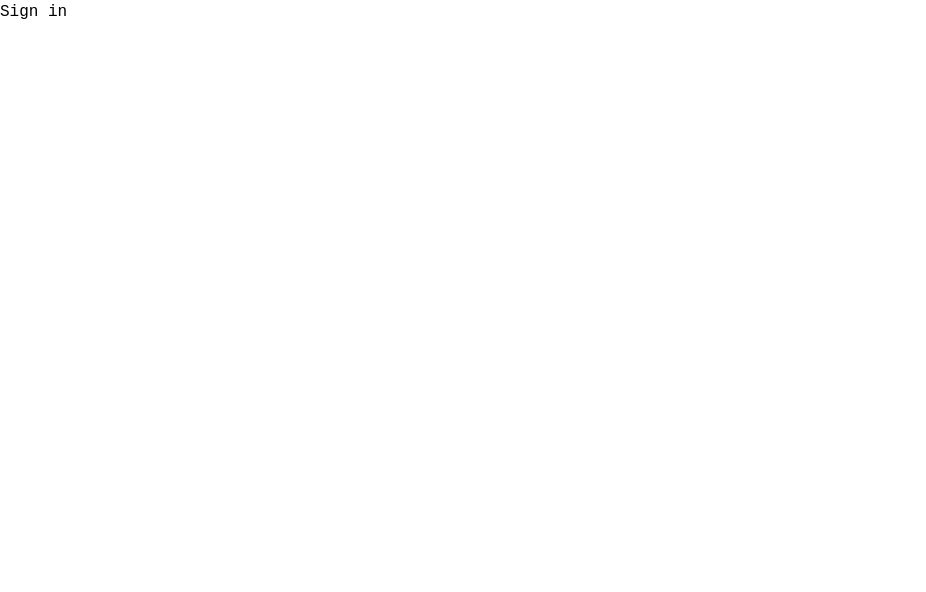
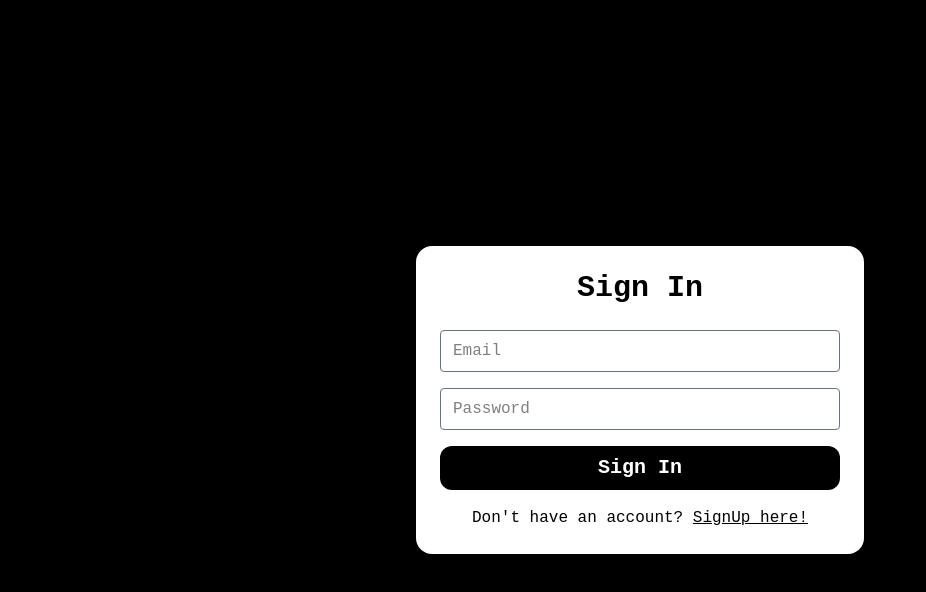
Before and after one commit to 88bones/TaskMate, a React (Vite) app in the folder client/: page /signin in a window 1280 px wide. Shown: the top 592 px of the page, without its empty margins (0-926 px from the left). Built offline with nearby package versions, Linux system fonts and the light colour scheme.

Commit message:
login backend

```diff
--- a/client/src/components/SignIn.jsx
+++ b/client/src/components/SignIn.jsx
@@ -1,9 +1,79 @@
-import React from "react";
+import React, { useState } from "react";
+import { useNavigate } from "react-router-dom";
 
 const SignIn = () => {
+  const inputStyle =
+    "w-full border border-gray-500 rounded px-3 py-2 focus:outline-none focus:ring-2 focus:ring-blue-500";
+
+  const [data, setData] = useState({
+    email: "",
+    password: "",
+  });
+
+  const [error, setError] = useState();
+  const [formError, setFormError] = useState();
+
+  const navigate = useNavigate();
+
+  const handleChange = (e) => {
+    const { name, value } = e.target;
+    setData({
+      ...data,
+      [name]: value,
+    });
+  };
+  const handleSubmit = () => {};
+
   return (
-    <div>
-      <h1>Sign in</h1>
+    <div className="flex justify-center items-center h-screen bg-black px-4">
+      <div className="w-full max-w-md bg-white rounded-2xl shadow-lg p-6">
+        <header>
+          <p className="text-2xl md:text-3xl font-extrabold text-center mb-6">
+            Sign In
+          </p>
+        </header>
+        <form onSubmit={handleSubmit} className="flex flex-col gap-y-4">
+          <input
+            className={inputStyle}
+            type="email"
+            name="email"
+            placeholder="Email"
+            value={data.email}
+            onChange={handleChange}
+            required
+          />
+
+          <input
+            className={inputStyle}
+            type="password"
+            name="password"
+            placeholder="Password"
+            value={data.password}
+            onChange={handleChange}
+            required
+          />
+
+          <button
+            className="bg-black hover:bg-blue-600 w-full text-white font-bold text-lg md:text-xl py-2 rounded-xl cursor-pointer"
+            type="submit"
+          >
+            Sign In
+          </button>
+          {formError && (
+            <span className="text-red-600 text-sm">{formError}</span>
+          )}
+
+          <p className="text-center text-sm md:text-base">
+            Don't have an account?{" "}
+            <span
+              onClick={() => navigate("/signup")}
+              className="underline cursor-pointer hover:text-blue-600"
+            >
+              SignUp here!
+            </span>
+          </p>
+        </form>
+      </div>
     </div>
   );
 };
--- a/client/src/components/SignUp.jsx
+++ b/client/src/components/SignUp.jsx
@@ -3,7 +3,8 @@ import { postSignUp } from "../services/postSignUp";
 import { useNavigate } from "react-router-dom";
 
 const SignUp = () => {
-  const inputStyle = "w-md border-1 border-gray-500 rounded px-2 py-2";
+  const inputStyle =
+    "w-full border border-gray-500 rounded px-3 py-2 focus:outline-none focus:ring-2 focus:ring-blue-500";
 
   const [data, setData] = useState({
     firstname: "",
@@ -31,10 +32,11 @@ const SignUp = () => {
     e.preventDefault();
     if (data.password !== data.repassword) {
       setError("Passwords do not match");
+      return;
     }
     try {
       const res = await postSignUp(data);
-      const { token, user } = res;
+      const { token } = res;
 
       localStorage.setItem("token", token);
       setSuccess("Signed Up");
@@ -57,17 +59,14 @@ const SignUp = () => {
   };
 
   return (
-    <div className="flex justify-center text-center h-screen bg-black">
-      <div className="flex flex-col justify-center items-center w-screen max-w-5xl">
-        <div className="bg-white w-1/2 rounded-2xl">
+    <div className="flex justify-center items-center h-screen bg-black px-4">
+      <div className="w-full max-w-md bg-white rounded-2xl shadow-lg p-6">
         <header>
-            <p className="text-3xl font-extrabold m-4">Sign Up</p>
+          <p className="text-2xl md:text-3xl font-extrabold text-center mb-6">
+            Sign Up
+          </p>
         </header>
-          <div className="w-full flex justify-center">
-            <form
-              onSubmit={handleSubmit}
-              className="flex flex-col justify-centerabsolute gap-y-6 mb-4"
-            >
+        <form onSubmit={handleSubmit} className="flex flex-col gap-y-4">
           <input
             className={inputStyle}
             type="text"
@@ -95,6 +94,8 @@ const SignUp = () => {
             onChange={handleChange}
             required
           />
+          {error && <span className="text-red-600 text-sm">{error}</span>}
+
           <input
             className={inputStyle}
             type="password"
@@ -113,24 +114,30 @@ const SignUp = () => {
             onChange={handleChange}
             required
           />
+          {error && <span className="text-red-600 text-sm">{error}</span>}
 
           <button
-                className="bg-black hover:bg-blue-600 w-md text-white font-bold text-xl p-2 rounded-xl cursor-pointer"
+            className="bg-black hover:bg-blue-600 w-full text-white font-bold text-lg md:text-xl py-2 rounded-xl cursor-pointer"
             type="submit"
           >
             Sign Up
           </button>
-              <p>
+          {formError && (
+            <span className="text-red-600 text-sm">{formError}</span>
+          )}
+
+          <p className="text-center text-sm md:text-base">
             Already have an account?{" "}
-                <span className="underline cursor-pointer hover:text-blue-600">
+            <span
+              onClick={() => navigate("/signin")}
+              className="underline cursor-pointer hover:text-blue-600"
+            >
               Login here!
             </span>
           </p>
         </form>
       </div>
     </div>
-      </div>
-    </div>
   );
 };
 
```
Also changed, not shown: 2 other files (tests, documents, lock files or other folders). Lines whose indentation alone changed are shown as unchanged.
